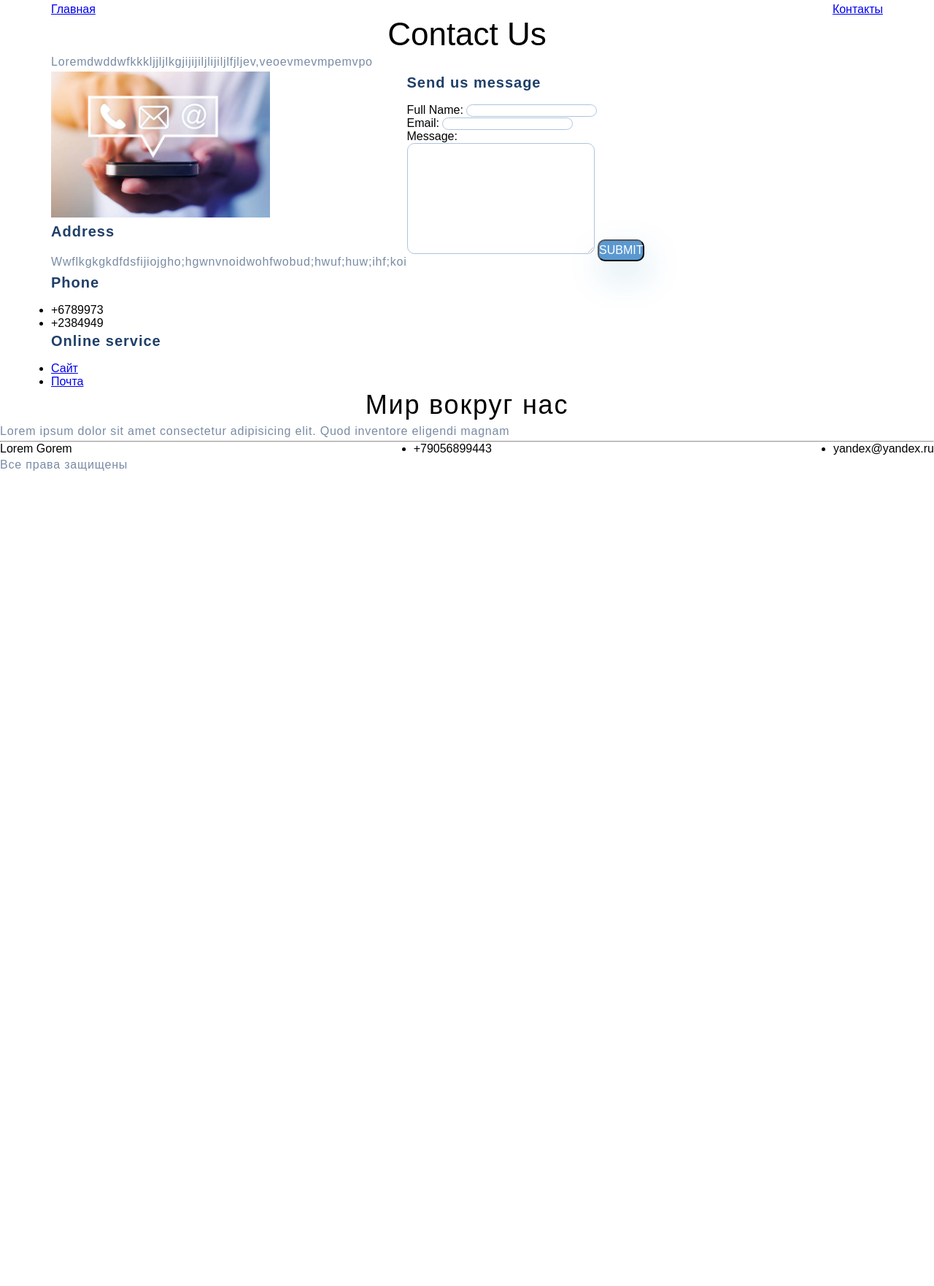
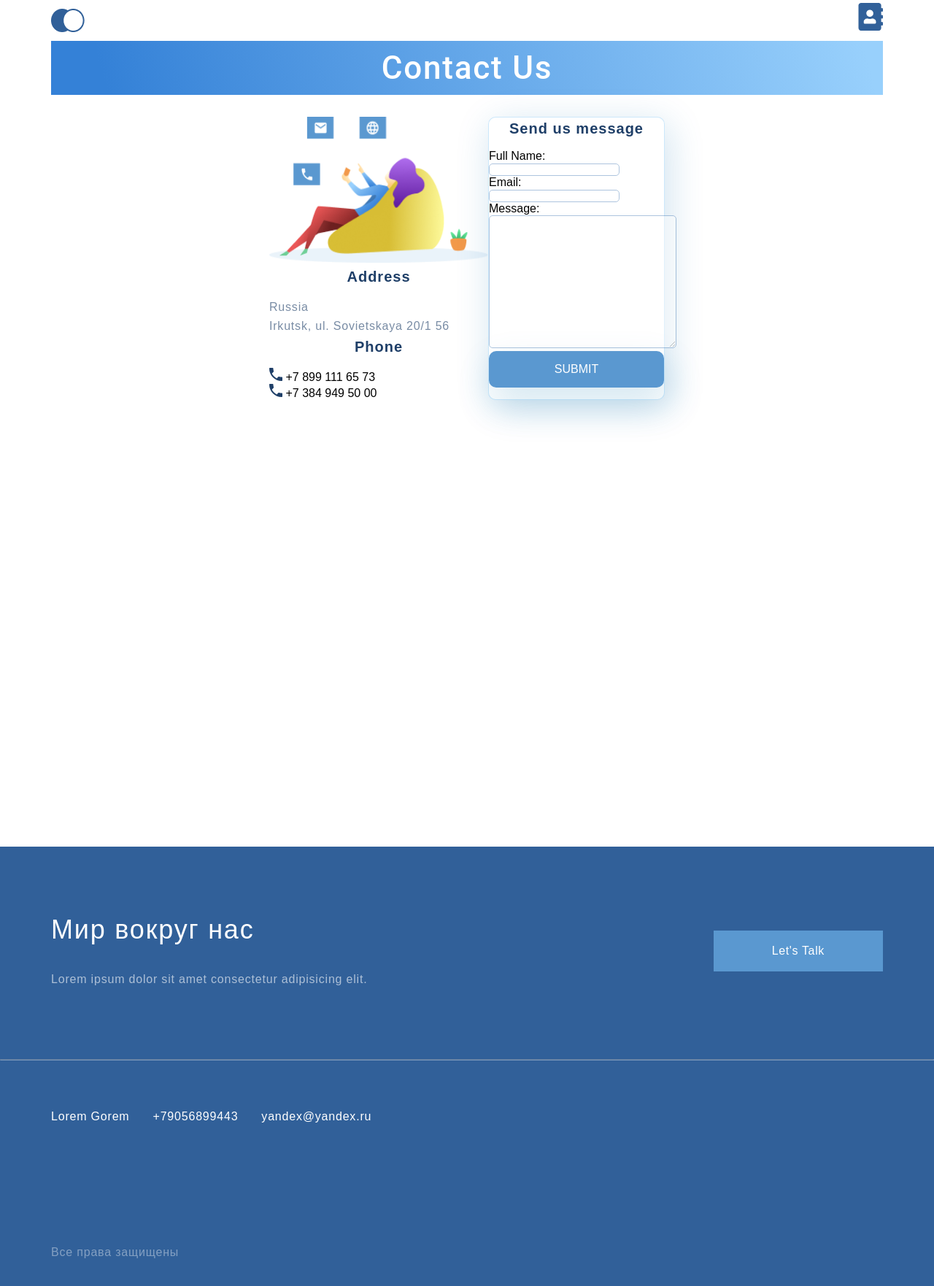
Before and after one commit to strox812/HTML-CSS, a plain HTML site: page contact.html in a window 1280 px wide. Shown: the part 38-1800 px from the top of the page at 73% size. Before the commit the page ends 800 px from the top, so only its background shows below. Drawn offline with Linux system fonts and the light colour scheme.

Commit message:
сделал по шаблону figma

```diff
--- a/contact.html
+++ b/contact.html
@@ -12,63 +12,67 @@
 <body>
     <div class="container">
         <ul class="header">
-            <li><a href="index.html">Главная</a></li>
-            <li><a href="contacts.html">Контакты</a></li>
+            <li><a href="index.html"><img src="img/logo.png" alt="logo" srcset=""></a></li>
+            <li><a href="contact.html"><img src="img/address_book.png" alt="contact" srcset=""></a></li>
         </ul>
     </div>
     <div class="contacts-header">
-        <div class="container">
+        <div class="container contact_head">
             <h2 class="heading-contacts">Contact Us</h2>
-            <p class="text">Loremdwddwfkkkljjljlkgjijijiljlijiljlfjljev,veoevmevmpemvpo</p>
         </div>
     </div>
+    <div class="send_form">
         <form action="#" class="container main">
             <div class="contact-info">
-            <img src="img/contact.jpg" height="200" width="300" alt="contact photo">
+                <img src="img/contact.png" height="200" width="300" alt="contact photo">
                 <h4 class="heading-mini">Address</h4>
-            <p class="text">Wwflkgkgkdfdsfijiojgho;hgwnvnoidwohfwobud;hwuf;huw;ihf;koi</p>
+                <p class="text">Russia<br>Irkutsk, ul. Sovietskaya 20/1 56</p>
                 <h4 class="heading-mini">Phone</h4>
-            <ul>
-                <li>+6789973</li>
-                <li>+2384949</li>
-            </ul>
-            <h4 class="heading-mini">Online service</h4>
-            <ul>
-                <li><a href="www.berb.net">Сайт</a></li>
-                <li><a href="mailto:yt@jip.com">Почта</a></li>
+                <ul style="list-style-type: none;">
+                    <li> <img src="img/phone.svg"> +7 899 111 65 73</li>
+                    <li> <img src="img/phone.svg"> +7 384 949 50 00</li>
                 </ul>
             </div>
             <div class="form">
                 <h4 class="heading-mini">Send us message</h4>
-            Full Name: <input class="space" type="text"><br>
-            Email: <input class="space" type="email"><br>
+                Full Name: <br> <input class="space" type="text"><br>
+                Email: <br> <input class="space" type="email"><br>
                 Message: <br>
-            <textarea class="space" name="pole" id="" cols="30" rows="10"></textarea>
+                <textarea class="space" name="pole" id="" cols="30" rows="12"></textarea>
+                <br>
                 <button class="submit_button" name="pole" type="submit">Submit</button>
             </div>
         </form>
-    <div class="container">
+    </div>
+    <div class="container maps">
         <script type="text/javascript" charset="utf-8" async
-            src="https://api-maps.yandex.ru/services/constructor/1.0/js/?um=constructor%3Af99680be213b8070699cefc7355dd8df5b2a689c7061bd7c30f2805688a138f6&amp;width=100%&amp;height=240&amp;lang=ru_RU&amp;scroll=true">
+            src="https://api-maps.yandex.ru/services/constructor/1.0/js/?um=constructor%3Af99680be213b8070699cefc7355dd8df5b2a689c7061bd7c30f2805688a138f6&amp;lang=ru_RU&amp;scroll=true">
             </script>
     </div>
     <div class="footer">
+        <div class="container">
             <div class="footer__top">
                 <div class="footer__text">
-                <h3 class="heading">Мир вокруг нас</h3>
-                <p class="text">Lorem ipsum dolor sit amet consectetur adipisicing elit. Quod inventore eligendi magnam
+                    <h3 class="heading footer__heading">Мир вокруг
+                        нас
+                    </h3>
+                    <p class="text text__footer">Lorem ipsum dolor sit amet consectetur adipisicing elit.
                     </p>
+                </div>
+                <a href class="footer__button">Let's Talk</a>
             </div>
         </div>
         <hr>
+        <div class="container">
             <div class="footer__bottom">
                 <ul class="footer__info">
-                <li>Lorem Gorem</li>
-                <li>+79056899443</li>
-                <li>yandex@yandex.ru</li>
+                    <li class="footer__list">Lorem Gorem</li>
+                    <li class="footer__list">+79056899443</li>
+                    <li class="footer__list">yandex@yandex.ru</li>
                 </ul>
-            <div class="footer_copy">
-                <p class="text">Все права защищены</p>
+            </div>
+            <div class="footer__copy">
+                <p class="text footer__copy-text">Все права защищены</p>
             </div>
         </div>
     </div>
--- a/css/style.css
+++ b/css/style.css
@@ -4,7 +4,7 @@
 }
 
 .container {
-    width: 1140px;
+    max-width: 1140px;
     margin: 0 auto;
 }
 
@@ -35,6 +35,14 @@ body {
     text-align: center;
 }
 
+.contact_head {
+    width: 100%;
+    left: 0px;
+    top: 18px;
+    background: linear-gradient(253.6deg, #98D0FC 2.46%, #3481D7 93.24%);
+    margin-bottom: 30px;
+}
+
 .title {
     font-size: 64px;
     color: #1F3F68;
@@ -43,7 +51,12 @@ body {
 .heading-contacts {
     font-weight: 500;
     font-size: 44px;
+    font-family: 'Roboto';
+    font-style: normal;
+    line-height: 74px;
     text-align: center;
+    letter-spacing: 0.04em;
+    color: #FFFFFF;
 }
 
 .what-we-do {
@@ -60,6 +73,8 @@ body {
 }
 
 .heading-mini {
+    display: flex;
+    justify-content: center;
     font-size: 20px;
     line-height: 30px;
     color: #1F3F68;
@@ -70,20 +85,31 @@ body {
 .space {
     border: 1px solid #356ead;
     box-sizing: border-box;
-    border-radius: 10px;
+    border-radius: 5px;
     opacity: 0.4;
 }
 
 .submit_button {
+    width: 240px;
+    height: 50px;
     background: #5A98D0;
     box-shadow: 5px 20px 50px rgba(16, 122, 177, 0.2);
     border-radius: 10px;
+    border: rgba(16, 122, 177, 0.2);
     font-weight: 500;
     font-size: 16px;
     line-height: 26px;
     text-align: center;
     color: #ffffff;
     text-transform: uppercase;
+}
+
+.text {
+    font-size: 16px;
+    line-height: 26px;
+    color: #1F3F68;
+    letter-spacing: 0.05em;
+    opacity: 0.6;
 }
 
 .header {
@@ -163,14 +189,107 @@ body {
     text-decoration: none;
 }
 
+.text__footer {
+    color: #ffffff;
+}
+
 .footer__info {
     display: flex;
     justify-content: space-between;
+    margin-top: 64px;
+}
+
+.footer__heading {
+    width: 340px;
+    text-align: left;
+    color: #FFF;
+    margin-bottom: 32px;
+}
+
+.footer__text {
+    width: 495px;
+}
+
+.footer__top {
+    padding-bottom: 96px;
+    display: flex;
+    justify-content: space-between;
+    align-items: center;
+}
+
+.footer__bottom {
+    padding-bottom: 96px;
+    display: flex;
+    justify-content: space-between;
+    align-items: center;
+}
+
+.footer {
+    background: #316099;
+    padding-top: 91px;
+    padding-bottom: 64px;
+    margin-top: 112px;
+}
+
+.footer__button {
+    font-size: 16px;
+    line-height: 26px;
+    text-align: center;
+    letter-spacing: 00.04em;
+    color: #FFFFFF;
+    padding: 15px 80px;
+    background: #5A98D0;
+    text-decoration: none;
+}
+
+.footer__list {
+    font-size: 16px;
+    line-height: 26px;
+    letter-spacing: 0.05em;
+    color: #FFFFFF;
+    flex-grow: 1;
+    flex-basis: 33.3333%;
+    list-style-type: none;
+    display: flex;
+    margin-right: 32px;
+}
+
+.footer__copy {
+    margin-top: 64px;
+}
+
+.footer__copy-text {
+    font-size: 16px;
+    line-height: 26px;
+    letter-spacing: 0.05em;
+    color: #FFFFFF;
+    opacity: 0.4;
+}
+
+.project__item {
+    position: relative;
+    flex-grow: 1;
+}
+
+.project__parent {
+    display: flex;
+    margin-top: 32px;
+    justify-content: space-between;
+}
+
+.maps {
+    margin-top: 20px;
+    width: 600px;
+    height: 480px;
+    left: 213px;
+    top: 1332px;
 }
 
 .main {
     display: flex;
+    justify-content: center;
 }
+
 
 .top__text {
     width: 300px;
@@ -182,3 +301,52 @@ body {
     border-radius: 10px;
     opacity: 0.4;
 }
+
+.project__img {
+    width: 100%;
+}
+
+.project__text {
+    position: absolute;
+    font-size: 32px;
+    line-height: 46px;
+    text-align: right;
+    letter-spacing: 0.05em;
+    color: #FFFFFF;
+    top: 64px;
+    right: 64px;
+}
+
+.project__item_margin {
+    margin-right: 32px;
+}
+
+.project__text__mini {
+    right: auto;
+    left: 32px;
+    top: 32px;
+    text-align: left;
+}
+
+hr {
+    opacity: 0.4;
+}
+
+.hc {
+    font-family: 'Roboto';
+    font-style: normal;
+    font-weight: 400;
+    font-size: 20px;
+    line-height: 30px;
+    text-align: center;
+    letter-spacing: 0.04em;
+    color: rgb(255, 255, 255);
+}
+
+.form {
+    width: 240px;
+    background: #FFFFFF;
+    box-shadow: 5px 10px 50px rgba(16, 112, 177, 0.2);
+    border-radius: 10px;
+    border: 1px solid rgba(1, 142, 236, 0.2);
+}
```
Also changed, not shown: index.html (+21 -19 lines), img/contact.jpg (deleted), img/contact.png (added), img/email.svg (added), img/phone.svg (added). Lines whose indentation alone changed are shown as unchanged.
